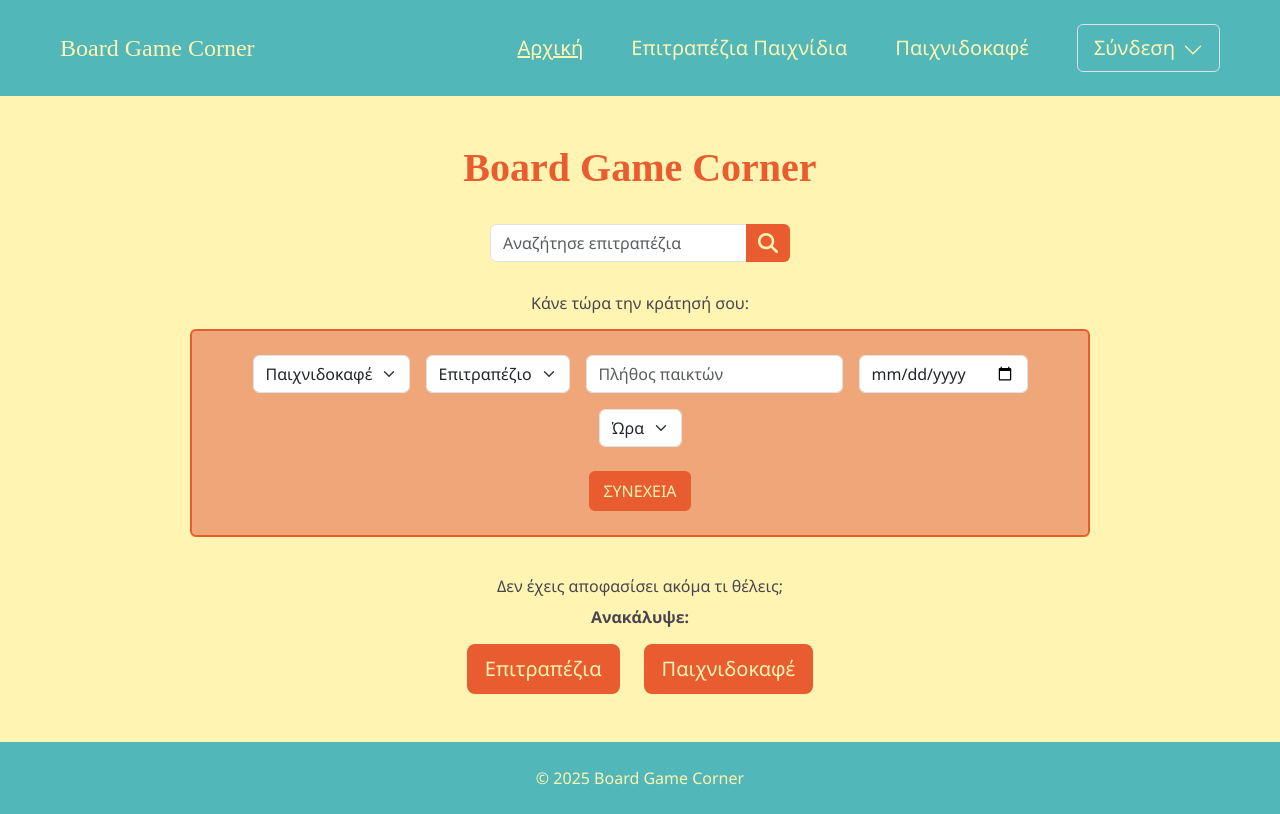
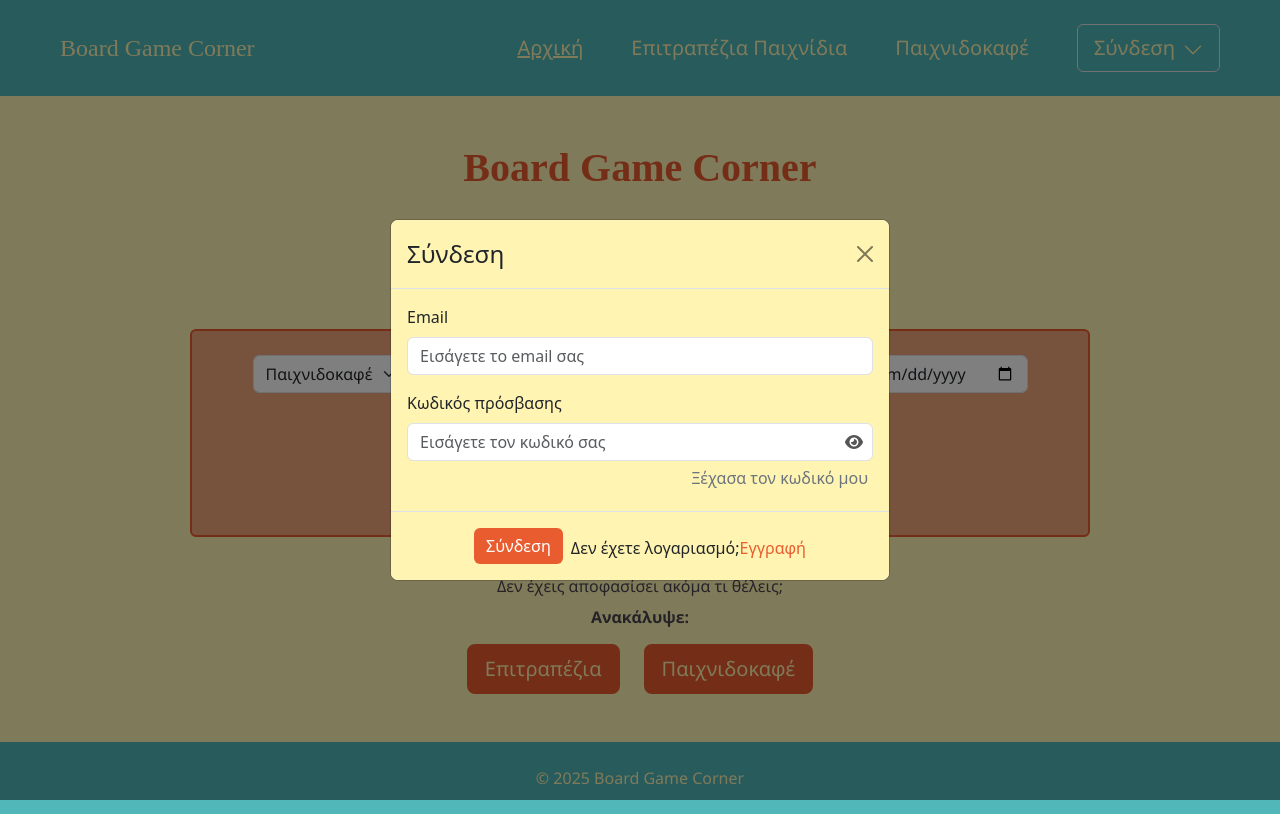
Before and after one commit to stellavl/board-game-corner, a React (Create React App) app in the folder frontend/: page / in a window 1280 px wide. Both pictures are taken after a click on the button "Σύνδεση". Built offline with nearby package versions, Linux system fonts and the light colour scheme; the HTML template or start-up script is replaced by a standard one.

Commit message:
create login modal

```diff
--- a/frontend/src/components/LoginButton.jsx
+++ b/frontend/src/components/LoginButton.jsx
@@ -1,20 +1,21 @@
 import React, { useState } from 'react';
-import { Button, Stack } from 'react-bootstrap';
+import { Button, Stack, Modal, Form, Spinner, Alert } from 'react-bootstrap';
 import { ChevronDown } from 'react-bootstrap-icons';
+import LoginModal from './LoginModal';
 
 const LoginButton = () => {
-  // State to manage hover effect
   const [isHovered, setIsHovered] = useState(false);
+  const [showModal, setShowModal] = useState(false);
 
   return (
+    <>
       <Button
-      className="py-2 px-3 ms-4 fs-5 border"
+        className="py-2 px-3 ms-4 fs-5 border" onClick={() => setShowModal(true)}
         style={{
         color: 'var(--color-soft-yellow)',
         border: isHovered ? 'var(--color-orange)' : 'var(--color-soft-yellow)',
         backgroundColor: isHovered ? 'var(--color-orange)' : 'var(--color-blue)',
         }}
-      // Event handlers to manage hover state
         onMouseEnter={() => setIsHovered(true)}
         onMouseLeave={() => setIsHovered(false)}
       >
@@ -23,6 +24,10 @@ const LoginButton = () => {
           <ChevronDown className="mt-1" />
         </Stack>
       </Button>
+
+      <LoginModal showModal={showModal} setShowModal={setShowModal} />
+
+    </>
   );
 };
 
--- /dev/null
+++ b/frontend/src/components/LoginModal.jsx
@@ -0,0 +1,83 @@
+import { React, useState } from 'react';
+import { Modal, Button, Form, Alert, Spinner, Nav } from 'react-bootstrap';
+import useLoginForm from '../hooks/useLoginForm';
+import { FontAwesomeIcon } from '@fortawesome/react-fontawesome';
+import { faEye, faEyeSlash } from '@fortawesome/free-solid-svg-icons';
+
+const LoginModal = ({ showModal, setShowModal }) => {
+  const { formData, handleChange, isSubmitting, error, handleSubmit } = useLoginForm();
+  const [showPassword, setShowPassword] = useState(false);
+
+  return (
+    <Modal show={showModal} onHide={() => setShowModal(false)} centered>
+      <Modal.Header closeButton style={{ backgroundColor: 'var(--color-soft-yellow)' }}>
+        <Modal.Title>Σύνδεση</Modal.Title>
+      </Modal.Header>
+      <Modal.Body style={{ backgroundColor: 'var(--color-soft-yellow)' }}>
+        {error && <Alert variant="danger">{error}</Alert>}
+        <Form>
+          <Form.Group className="mb-3" controlId="formEmail">
+            <Form.Label>Email</Form.Label>
+            <Form.Control
+              type="email"
+              name="email"
+              placeholder="Εισάγετε το email σας"
+              value={formData.email}
+              onChange={handleChange}
+              disabled={isSubmitting}
+            />
+          </Form.Group>
+          <Form.Group>
+            <Form.Label>Κωδικός πρόσβασης</Form.Label>
+            <div style={{ position: 'relative' }}>
+              <Form.Control
+                type={showPassword ? "text" : "password"}
+                name="password"
+                placeholder="Εισάγετε τον κωδικό σας"
+                value={formData.password}
+                onChange={handleChange}
+                disabled={isSubmitting}
+                style={{ paddingRight: '40px' }}
+              />
+              <FontAwesomeIcon
+                icon={showPassword ? faEyeSlash : faEye}
+                onClick={() => setShowPassword(!showPassword)}
+                style={{
+                  position: 'absolute',
+                  right: '10px',
+                  top: '50%',
+                  transform: 'translateY(-50%)',
+                  cursor: 'pointer',
+                  color: '#555'
+                }}
+              />
+            </div>
+          </Form.Group>
+          <Button
+              variant="link"
+              className="p-1 text-secondary text-decoration-none float-end"
+            >
+              Ξέχασα τον κωδικό μου
+            </Button>
+        </Form>
+      </Modal.Body>
+      <Modal.Footer style={{ backgroundColor: 'var(--color-soft-yellow)', justifyContent: 'center' }}>
+        <Button
+          onClick={() => handleSubmit(() => setShowModal(false))}
+          disabled={isSubmitting}
+          style={{ backgroundColor: 'var(--color-orange)', border: 'var(--color-orange)' }}
+        >
+          {isSubmitting ? <Spinner as="span" animation="border" size="sm" /> : 'Σύνδεση'}
+        </Button>
+        <div className="d-flex justify-content-center mt-2">
+          <span>Δεν έχετε λογαριασμό; </span>
+          <Nav.Link to="/signup" className="btn btn-link p-0" style={{ color: 'var(--color-orange)' }}>
+            Εγγραφή
+          </Nav.Link>
+        </div>
+      </Modal.Footer>
+    </Modal>
+  );
+};
+
+export default LoginModal;
--- /dev/null
+++ b/frontend/src/hooks/useLoginForm.jsx
@@ -0,0 +1,40 @@
+import { useState } from 'react';
+
+const useLoginForm = () => {
+  const [formData, setFormData] = useState({ email: '', password: '' });
+  const [isSubmitting, setIsSubmitting] = useState(false);
+  const [error, setError] = useState(null);
+
+  // Handles input change dynamically
+  const handleChange = (e) => {
+    setFormData({ ...formData, [e.target.name]: e.target.value });
+  };
+
+  // Handles form submission
+  const handleSubmit = async (onSuccess) => {
+    setIsSubmitting(true);
+    setError(null);
+
+    try {
+      // Simulate API request (replace with actual API call)
+      await new Promise((resolve) => setTimeout(resolve, 1000));
+
+      console.log('Login successful:', formData);
+      onSuccess(); // Close modal on success
+    } catch (err) {
+      setError('Invalid email or password.');
+    } finally {
+      setIsSubmitting(false);
+    }
+  };
+
+  return {
+    formData,
+    isSubmitting,
+    error,
+    handleChange,
+    handleSubmit,
+  };
+};
+
+export default useLoginForm;
```
Lines whose indentation alone changed are shown as unchanged.
